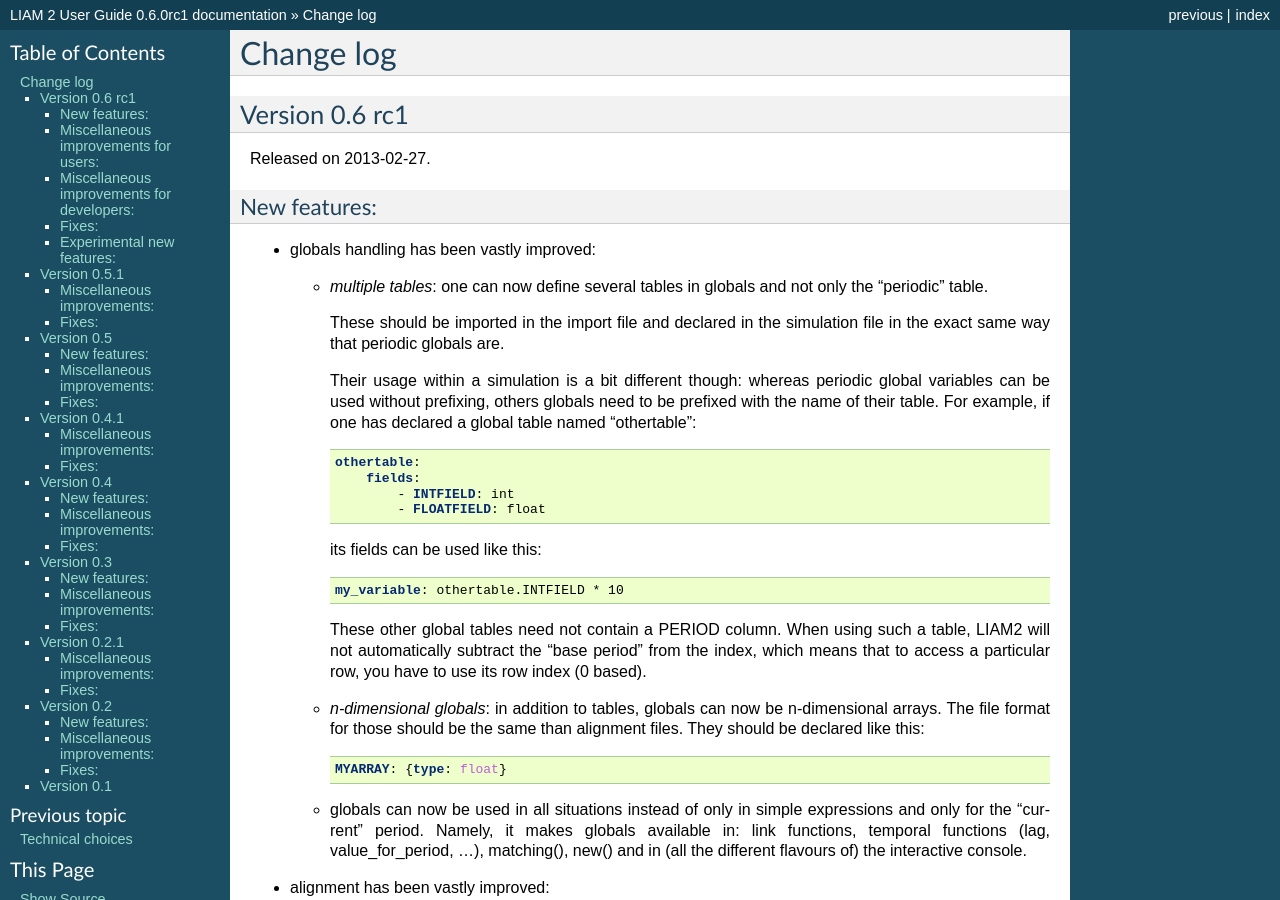
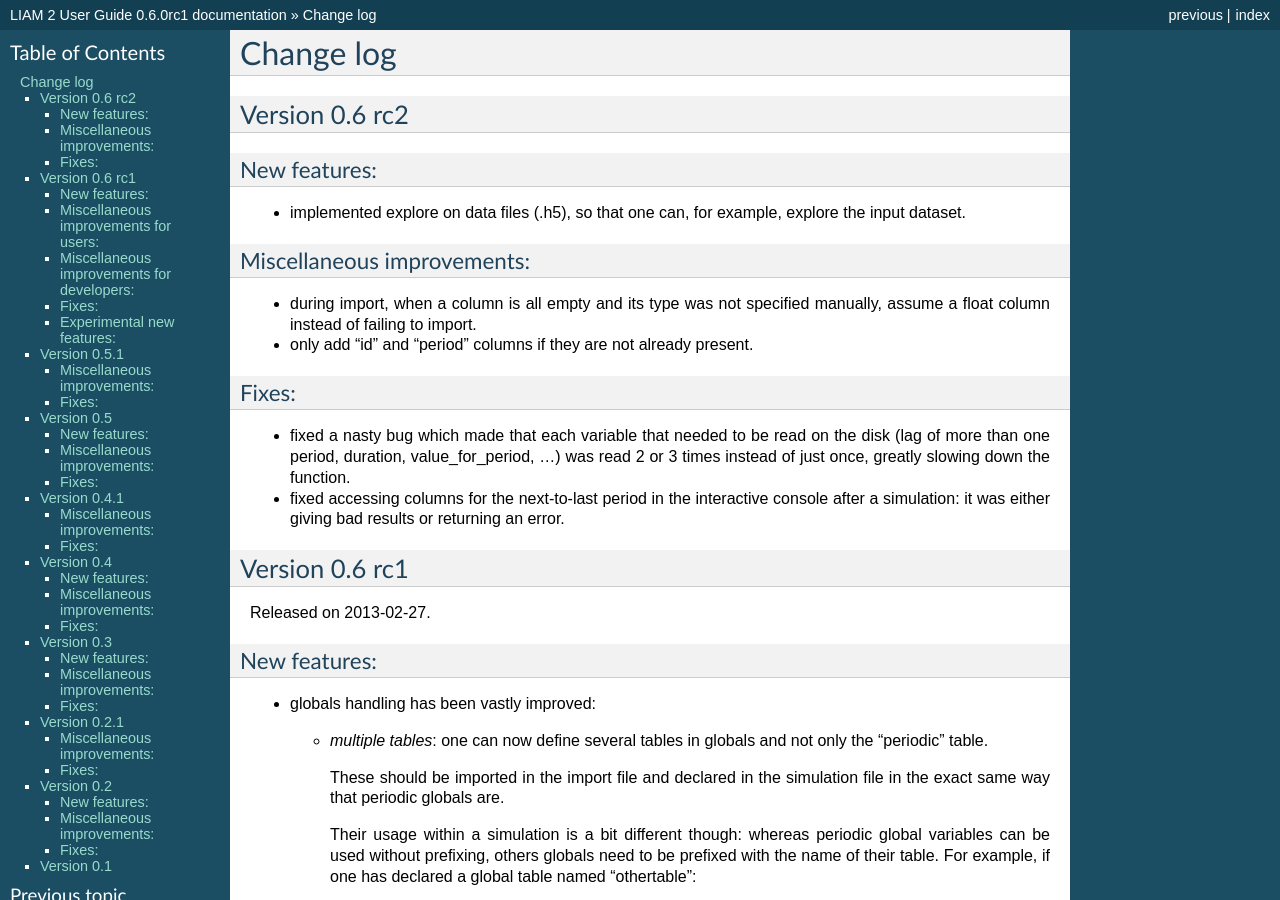
Before and after one commit to liam2/liam2, a Sphinx documentation site: the page built from doc/usersguide/source/changes.rst, in a window 1280 px wide and 900 px high. Built offline with Sphinx 7.4.7, drawn with Linux system fonts in a browser that asks for light colours; formulas are drawn with MathJax 3.

Commit message:
updated change log

```diff
--- a/doc/usersguide/source/changes.rst
+++ b/doc/usersguide/source/changes.rst
@@ -2,6 +2,32 @@
 
 Change log
 ##########
+
+Version 0.6 rc2
+===============
+
+New features:
+-------------
+
+* implemented explore on data files (.h5), so that one can, for example,
+  explore the input dataset.
+
+Miscellaneous improvements:
+---------------------------
+
+* during import, when a column is all empty and its type was not specified
+  manually, assume a float column instead of failing to import.
+* only add "id" and "period" columns if they are not already present.
+
+Fixes:
+------
+
+* fixed a nasty bug which made that each variable that needed to be read on
+  the disk (lag of more than one period, duration, value_for_period, ...) was
+  read 2 or 3 times instead of just once, greatly slowing down the function.
+* fixed accessing columns for the next-to-last period in the interactive
+  console after a simulation: it was either giving bad results or returning an
+  error.
 
 Version 0.6 rc1
 ===============
```
